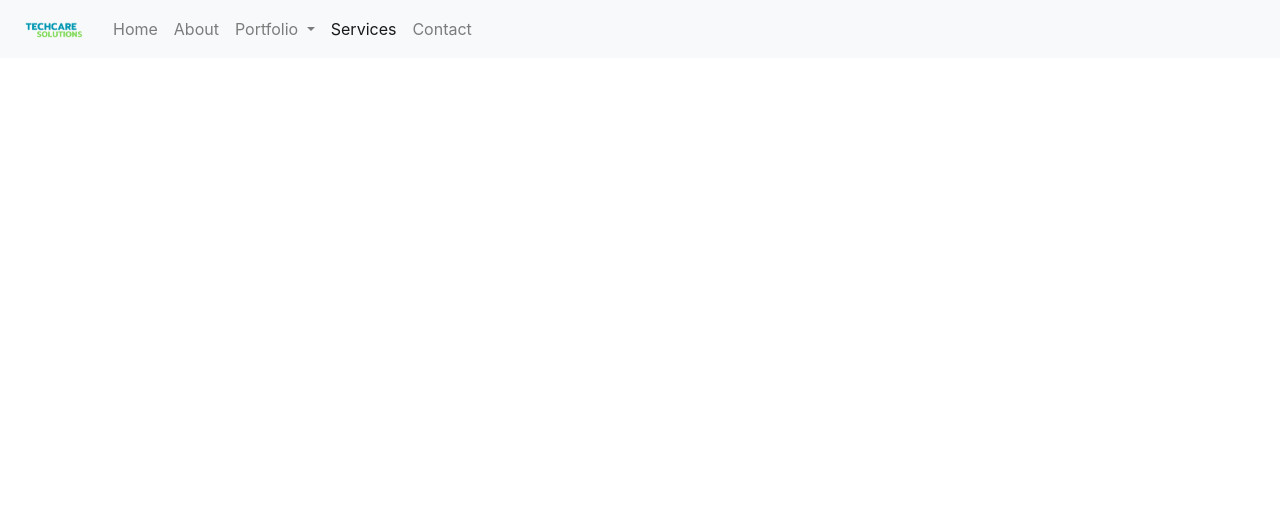
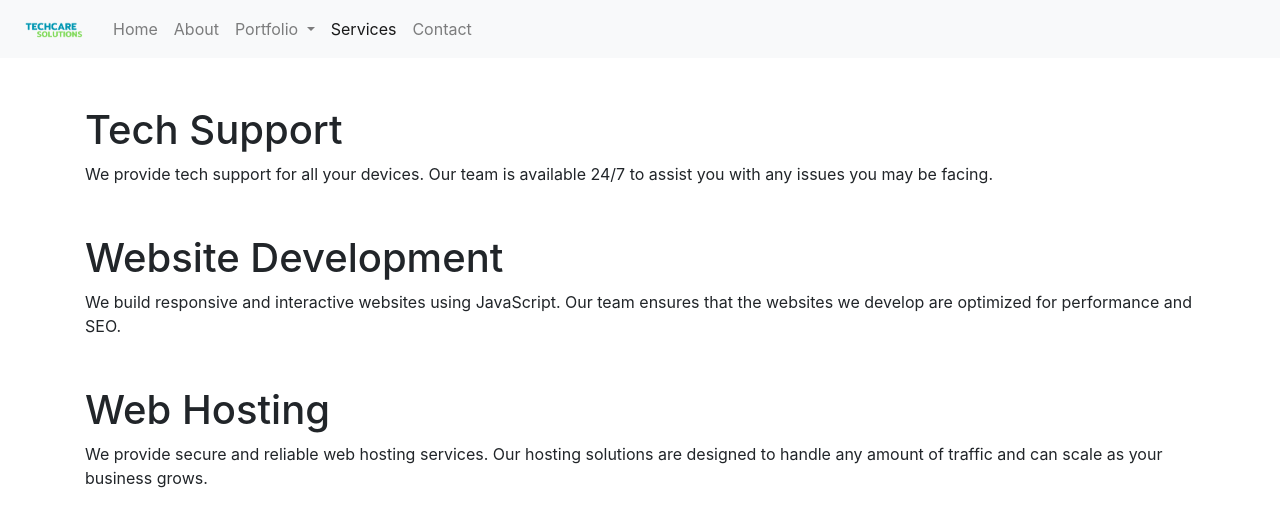
Before and after one commit to Techcare-Solutions/TechCareSolutions, a plain HTML site: page html/pages/services.html in a window 1280 px wide. Drawn offline with nearby package versions, Linux system fonts and the light colour scheme.

Commit message:
added initial services content

```diff
--- a/html/pages/services.html
+++ b/html/pages/services.html
@@ -21,5 +21,22 @@
 <header>
     <div id="navbar"></div>
 </header>
+<main>
+    <section id="tech-support" class="container mt-5">
+        <h1>Tech Support</h1>
+        <p>We provide tech support for all your devices. Our team is available 24/7 to assist you with any issues you may be facing.</p>
+    </section>
+
+    <section id="website-development" class="container mt-5">
+        <h1>Website Development</h1>
+        <p>We build responsive and interactive websites using JavaScript. Our team ensures that the websites we develop are optimized for performance and SEO.</p>
+    </section>
+
+    <section id="web-hosting" class="container mt-5">
+        <h1>Web Hosting</h1>
+        <p>We provide secure and reliable web hosting services. Our hosting solutions are designed to handle any amount of traffic and can scale as your business grows.</p>
+    </section>
+</main>
+<footer></footer>
 </body>
 </html>
```
Also changed, not shown: index.html (+3 -3 lines).
